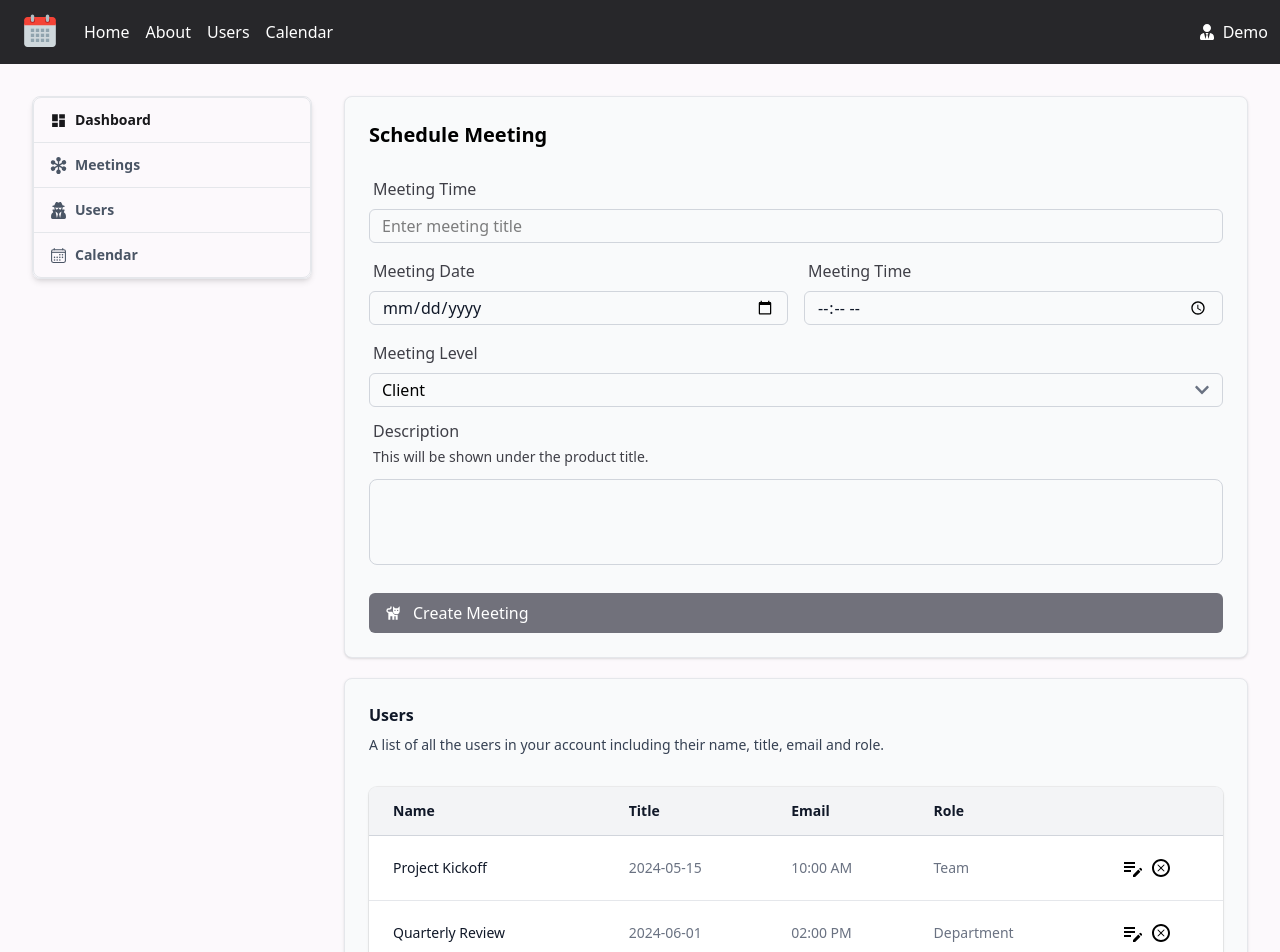
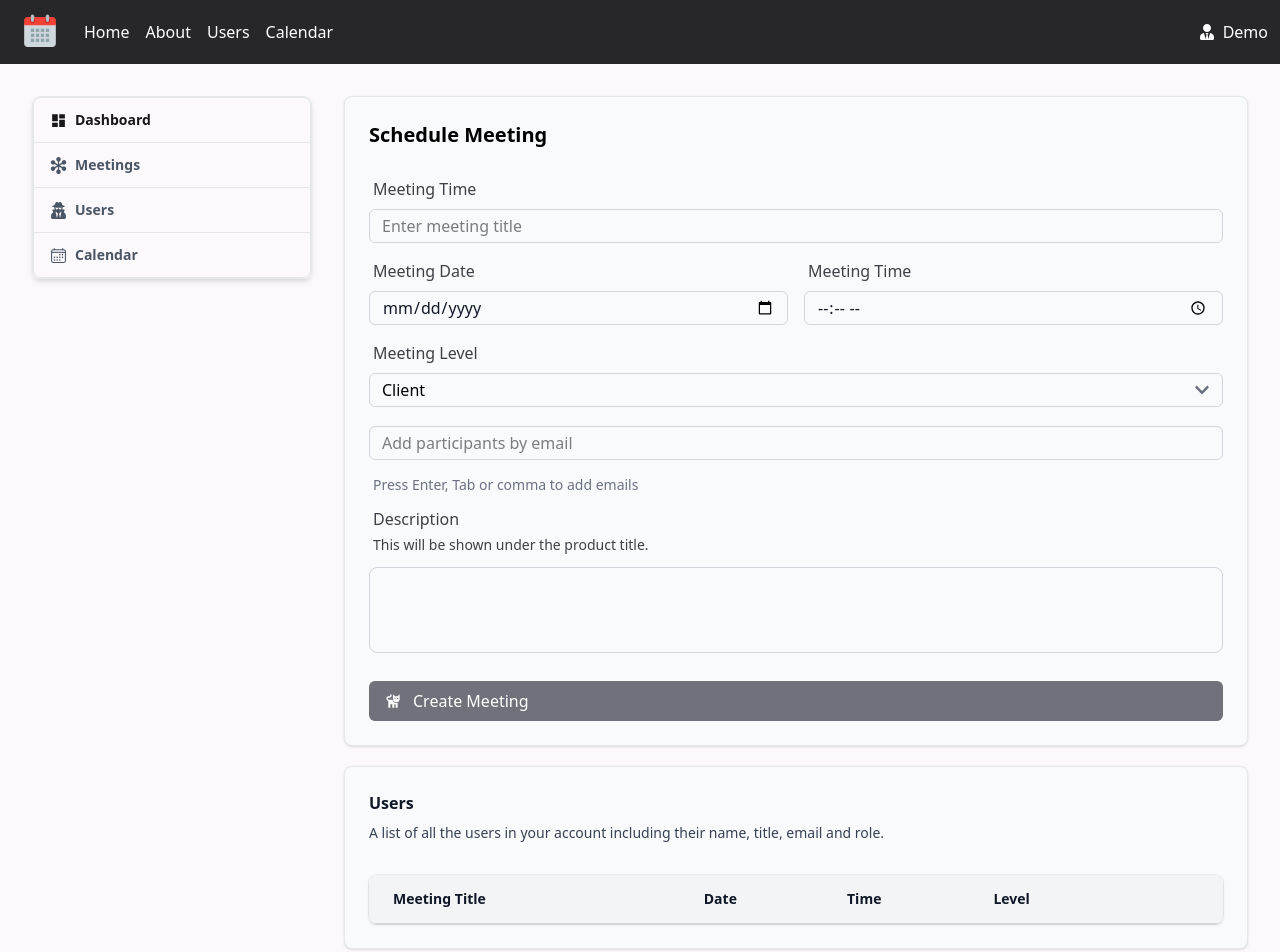
Before and after one commit to fZ0x539/g54-rf1-workshop, a React (Vite) app: page / in a window 1280 px wide. Shown: the top 952 px of the page. Built offline with nearby package versions, Linux system fonts and the light colour scheme.

Commit message:
Hooked up the schedule form to RHF with custom components and stored the meetings in a state array

```diff
--- a/src/App.tsx
+++ b/src/App.tsx
@@ -4,8 +4,17 @@ import Navbar from "./components/Navbar";
 import ScheduleMeetingForm from "./components/MeetingsForm";
 import MeetingsList from "./components/MeetingsList";
 import clsx from "clsx";
+import { useState } from "react";
+import type { MeetingFormValues } from "./zod/schema";
+
 
 function App() {
+
+  const [meetings, setMeetings] = useState<MeetingFormValues[]>([]);
+
+  console.log(meetings);
+
+
   return (
     <>
       <div className="min-h-screen grid grid-rows-[auto_1fr_auto]">
@@ -16,8 +25,8 @@ function App() {
             'md:col-span-3',
             'col-span-4'
             )}>
-            <ScheduleMeetingForm />
-            <MeetingsList />
+            <ScheduleMeetingForm setMeetings={setMeetings} />
+            <MeetingsList meetings={meetings} />
           </div>
         </div>
         <Footer />
--- a/src/components/MeetingForm/EmailTagInput.tsx
+++ b/src/components/MeetingForm/EmailTagInput.tsx
@@ -1,4 +1,5 @@
 import { useRef, useState } from "react";
+import { Controller } from "react-hook-form";
 
 interface EmailTagInputProps {
   participants: string[];
@@ -58,24 +59,6 @@ const EmailTagInput = ({
     setParticipants(participants.filter((email) => email !== emailToRemove));
   };
 
-  // const handlePaste = (e: any) => {
-  //   e.preventDefault();
-  //   const pasteData = e.clipboardData.getData('text');
-  //   const emails = pasteData.split(/[\s,;]+/).filter((email: string) => email.trim() !== '');
-
-  //   const validEmails = emails.filter((email: string) => isValidEmail(email));
-  //   const newEmails = validEmails.filter((email: string) => !participants.includes(email));
-
-  //   if (newEmails.length > 0) {
-  //     setParticipants([...participants, ...newEmails]);
-  //   }
-
-  //   if (emails.length !== validEmails.length) {
-  //     setError('Some pasted emails were invalid');
-  //     setTimeout(() => setError(''), 2000);
-  //   }
-  // };
-
   const handleBlur = () => {
     if (inputValue.trim()) {
       addEmail();
@@ -127,14 +110,47 @@ const EmailTagInput = ({
   );
 };
 
-// Usage in your MeetingsForm component:
-/*
-const [participants, setParticipants] = useState([]);
+interface EmailTagInputRHFProps {
+  name: string;
+  control: any; // or use proper type from RHF
+}
 
-<EmailTagInput
-  participants={participants}
-  setParticipants={setParticipants}
-/>
-*/
+export const EmailTagInputRHF = ({ name, control }: EmailTagInputRHFProps) => {
+  return (
+    <Controller
+      name={name}
+      control={control}
+      render={({ field: { value, onChange }, fieldState: { error } }) => (
+        <div>
+          <EmailTagInput
+            participants={value || []}
+            setParticipants={onChange}
+          />
+          {error?.message && (
+            <p className="text-red-500 text-sm mt-1">{error.message}</p>
+          )}
+        </div>
+      )}
+    />
+  );
+};
 
-export default EmailTagInput;
+export default EmailTagInputRHF;
+
+// const handlePaste = (e: any) => {
+//   e.preventDefault();
+//   const pasteData = e.clipboardData.getData('text');
+//   const emails = pasteData.split(/[\s,;]+/).filter((email: string) => email.trim() !== '');
+
+//   const validEmails = emails.filter((email: string) => isValidEmail(email));
+//   const newEmails = validEmails.filter((email: string) => !participants.includes(email));
+
+//   if (newEmails.length > 0) {
+//     setParticipants([...participants, ...newEmails]);
+//   }
+
+//   if (emails.length !== validEmails.length) {
+//     setError('Some pasted emails were invalid');
+//     setTimeout(() => setError(''), 2000);
+//   }
+// };
--- a/src/components/MeetingsForm.tsx
+++ b/src/components/MeetingsForm.tsx
@@ -1,18 +1,25 @@
+import { zodResolver } from "@hookform/resolvers/zod";
+import clsx from "clsx";
+import type { Dispatch, SetStateAction } from "react";
+import { Controller, useForm, type FieldError } from "react-hook-form";
 import { BiSolidCat } from "react-icons/bi";
+import { meetingSchema, type MeetingFormValues } from "../zod/schema";
+import { EmailTagInputRHF } from "./MeetingForm/EmailTagInput";
 import SelectMeetingLevel from "./MeetingForm/SelectMeetingLevel";
 import { DatePicker, TimePicker } from "./MeetingForm/TimeDatePicker";
-import { Description, Field, Label, Textarea } from "@headlessui/react";
-import clsx from "clsx";
-import { useState } from "react";
-import EmailTagInput from "./MeetingForm/EmailTagInput";
-import { Controller, useForm, type FieldError, type FieldErrors } from "react-hook-form";
-import { zodResolver } from "@hookform/resolvers/zod";
-import { meetingSchema, type MeetingFormValues } from "../zod/schema";
 
-const ScheduleMeetingForm = () => {
-  const [participants, setParticipants] = useState<string[]>([]);
+interface ScheduleMeetingFormProps {
+  setMeetings: Dispatch<SetStateAction<MeetingFormValues[]>>;
+}
 
-  const { register, handleSubmit, control, formState: {errors} } = useForm<MeetingFormValues>({
+const ScheduleMeetingForm = ({ setMeetings }: ScheduleMeetingFormProps) => {
+  const {
+    register,
+    handleSubmit,
+    control,
+    formState: { errors },
+    reset,
+  } = useForm<MeetingFormValues>({
     resolver: zodResolver(meetingSchema),
     defaultValues: {
       title: "",
@@ -23,8 +30,22 @@ const ScheduleMeetingForm = () => {
       description: "",
     },
   });
-  const onSubmit = (data: any) => {
+  const onSubmit = (data: MeetingFormValues) => {
     console.log("Form data:", data);
+    setMeetings((prevMeetings) => {
+      return [
+        ...prevMeetings,
+        {
+          title: data.title,
+          date: data.date,
+          time: data.time,
+          meetingLevel: data.meetingLevel,
+          participants: [...data.participants],
+          description: data.description
+        },
+      ];
+    });
+    reset();
   };
 
   const onError = (errors: any) => {
@@ -70,10 +91,7 @@ const ScheduleMeetingForm = () => {
         </div>
         <SelectMeetingLevel control={control} name="meetingLevel" />
 
-        {/* <EmailTagInput
-          participants={participants}
-          setParticipants={setParticipants}
-        /> */}
+        <EmailTagInputRHF name="participants" control={control} />
         <TextArea error={errors.description} {...register("description")} />
 
         <button
@@ -111,13 +129,17 @@ function TextInput({
           placeholder={placeholder}
           {...props}
         />
-        {error && <p className="p-1 select-none font-xs text-red-600">{error.message}</p>}
+        {error && (
+          <p className="p-1 select-none font-xs text-red-600">
+            {error.message}
+          </p>
+        )}
       </div>
     </>
   );
 }
 
-function TextArea({ error, ...props }: {error?: FieldError}) {
+function TextArea({ error, ...props }: { error?: FieldError }) {
   return (
     <>
       <div className="w-full ">
@@ -134,7 +156,11 @@ function TextArea({ error, ...props }: {error?: FieldError}) {
           )}
           rows={3}
         />
-          {error && <p className="p-1 select-none font-xs text-red-600">{error.message}</p>}
+        {error && (
+          <p className="p-1 select-none font-xs text-red-600">
+            {error.message}
+          </p>
+        )}
       </div>
     </>
   );
--- a/src/components/MeetingsList.tsx
+++ b/src/components/MeetingsList.tsx
@@ -1,23 +1,28 @@
 import { MdEditNote } from "react-icons/md";
 import { TiDeleteOutline } from "react-icons/ti";
+import type { MeetingFormValues } from "../zod/schema";
 
-export default function Example() {
-  const meetings = [
-    {
-      id: 1,
-      title: "Project Kickoff",
-      date: "2024-05-15",
-      time: "10:00 AM",
-      level: "Team",
-    },
-    {
-      id: 2,
-      title: "Quarterly Review",
-      date: "2024-06-01",
-      time: "02:00 PM",
-      level: "Department",
-    },
-  ];
+interface MeetingsListProps {
+  meetings: MeetingFormValues[];
+}
+
+export default function Example({meetings}: MeetingsListProps) {
+  // const meetings = [
+  //   {
+  //     id: 1,
+  //     title: "Project Kickoff",
+  //     date: "2024-05-15",
+  //     time: "10:00 AM",
+  //     level: "Team",
+  //   },
+  //   {
+  //     id: 2,
+  //     title: "Quarterly Review",
+  //     date: "2024-06-01",
+  //     time: "02:00 PM",
+  //     level: "Department",
+  //   },
+  // ];
 
   return (
     <div className="my-5 bg-gray-50 p-6 border border-gray-200 rounded-lg shadow-sm">
@@ -41,25 +46,25 @@ export default function Example() {
                       scope="col"
                       className="py-3.5 pr-3 pl-4 text-left text-sm font-semibold text-gray-900 sm:pl-6"
                     >
-                      Name
+                      Meeting Title
                     </th>
                     <th
                       scope="col"
                       className="px-3 py-3.5 text-left text-sm font-semibold text-gray-900"
                     >
-                      Title
+                      Date
                     </th>
                     <th
                       scope="col"
                       className="px-3 py-3.5 text-left text-sm font-semibold text-gray-900"
                     >
-                      Email
+                      Time
                     </th>
                     <th
                       scope="col"
                       className="px-3 py-3.5 text-left text-sm font-semibold text-gray-900"
                     >
-                      Role
+                      Level
                     </th>
                     <th
                       scope="col"
@@ -70,24 +75,24 @@ export default function Example() {
                   </tr>
                 </thead>
                 <tbody className="divide-y divide-gray-200 bg-white">
-                  {meetings.map((meeting) => (
-                    <tr key={meeting.id}>
+                  {meetings.map((meeting, index) => (
+                    <tr key={index}>
                       <td className="py-4 pr-3 pl-4 text-sm font-medium whitespace-nowrap text-gray-900 sm:pl-6">
                         {meeting.title}
                       </td>
-                      <td className="px-3 py-4 text-sm whitespace-nowrap text-gray-500">
+                      <td className="px-3 py-4 text-sm whitespace-nowrap text-gray-600">
                         {meeting.date}
                       </td>
-                      <td className="px-3 py-4 text-sm whitespace-nowrap text-gray-500">
+                      <td className="px-3 py-4 text-sm whitespace-nowrap text-gray-600">
                         {meeting.time}
                       </td>
-                      <td className="px-3 py-4 text-sm whitespace-nowrap text-gray-500">
-                        {meeting.level}
+                      <td className="px-3 py-4 text-sm whitespace-nowrap text-gray-600">
+                        {meeting.meetingLevel}
                       </td>
                       <td className="flex justify-center gap-1 py-5 sm:pr-6">
-                        <a href="#edit" className="hover:opacity-80 duration-75"><MdEditNote size={24} /></a>
+                        <a href="#edit" className="hover:opacity-80 duration-125 hover:text-orange-400 text-orange-600"><MdEditNote size={24} /></a>
 
-                        <a href="#delete" className="hover:opacity-80 duration-75"><TiDeleteOutline size={24} /></a>
+                        <a href="#delete" className="hover:opacity-80 hover:text-red-400 duration-125 text-red-600"><TiDeleteOutline size={24} /></a>
                       </td>
                     </tr>
                   ))}
--- a/src/zod/schema.ts
+++ b/src/zod/schema.ts
@@ -8,8 +8,8 @@ export const meetingSchema = z.object({
   date: z.string().min(1, "Date is required"),
   time: z.string().min(1, "Time is required"),
   meetingLevel: z.enum(meetingLevels), // Now just stores the string
-  participants: z.array(z.string()).optional(),
-  description: z.string().min(1, "Please enter a description.").optional()
+  participants: z.array(z.string().email()).min(1, "At least one participant is required"),
+  description: z.string().min(1, "Please enter a description.")
 });
 
 export type MeetingFormValues = z.infer<typeof meetingSchema>;
```
Lines whose indentation alone changed are shown as unchanged.
